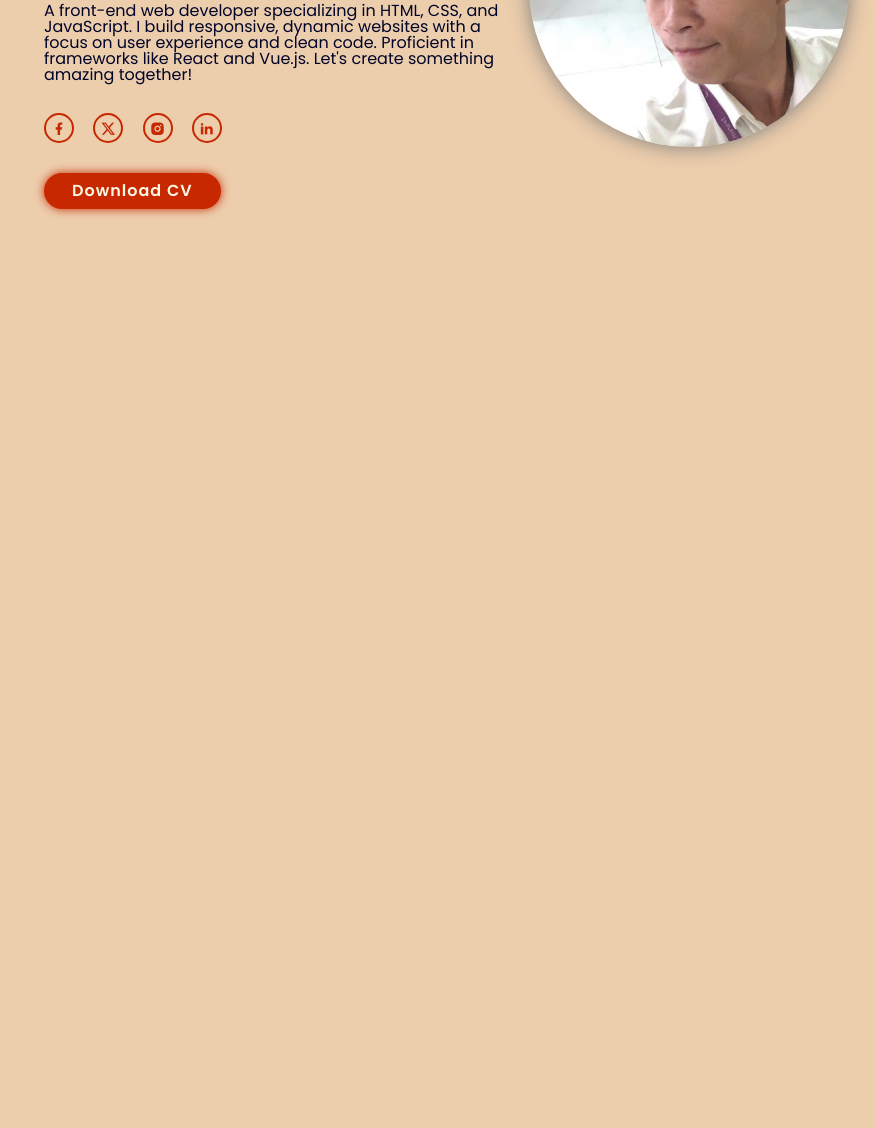
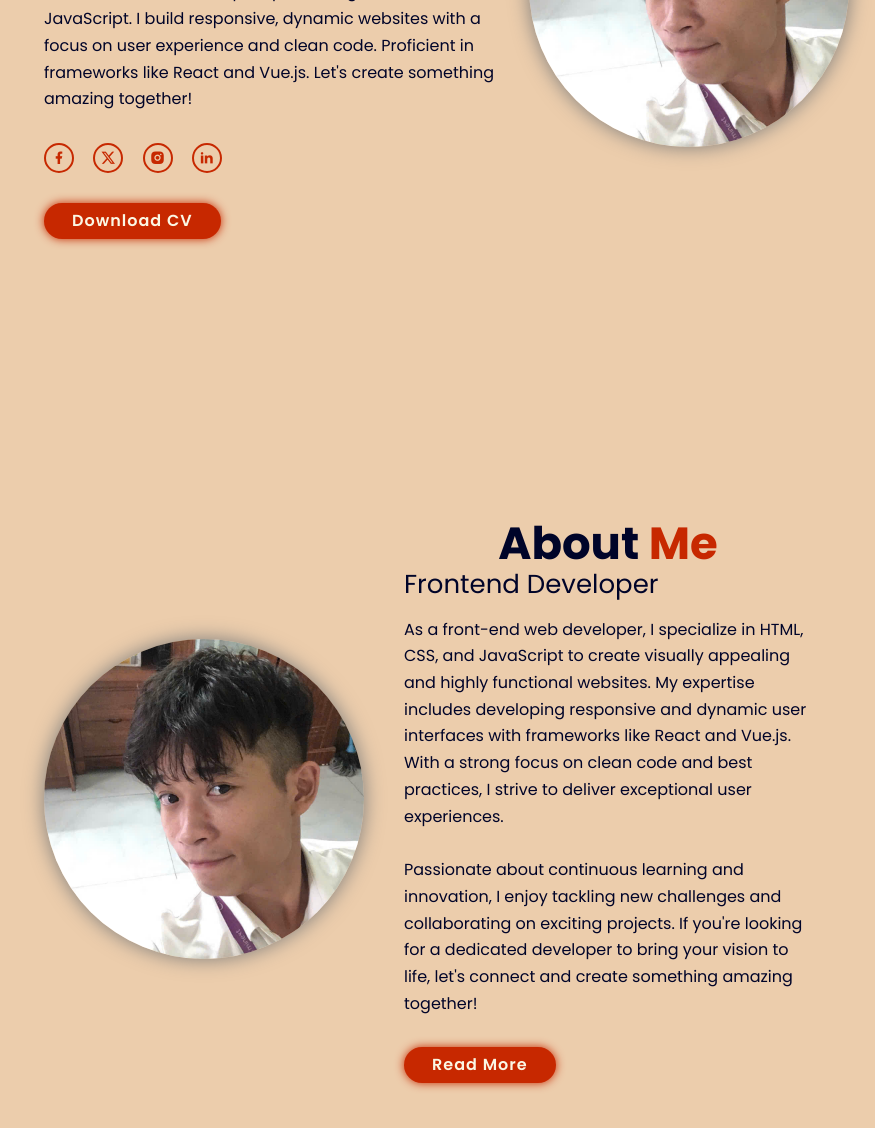
Before and after one commit to TranVuHoang/htmlcssjs-project-01-portfolio, a plain HTML site: page index.html in a window 1280 px wide. Shown: the part 440-1568 px from the top of the page, without its empty margins (212-1087 px from the left). Before the commit the page ends 800 px from the top, so only its background shows below. Drawn offline with nearby package versions, Linux system fonts and the light colour scheme.

Commit message:
create about section

```diff
--- a/assets/css/style.css
+++ b/assets/css/style.css
@@ -61,6 +61,20 @@ section {
   text-shadow: 0 0 1px currentColor;
 }
 
+.section-heading {
+  text-align: center;
+  font-size: 4.5rem;
+  font-weight: bold;
+}
+
+.section-img {
+  width: 25vw;
+  border-radius: 50%;
+  object-fit: cover;
+  box-shadow: 0 0 20px #7b7b7b;
+}
+
+
 /*--------------------------------------
 # header & navbar styling
 ----------------------------------------*/
@@ -120,11 +134,14 @@ section {
   color: var(--primary-color);
 }
 
+.home__icon-hand {
+  width: 25px;
+}
+
 .home__heading-desc {
   font-size: 3.2rem;
   font-weight: 700;
 }
-
 
 .home__heading-desc span {
   color: var(--primary-color);
@@ -134,6 +151,7 @@ section {
   margin-top: 20px;
   font-size: 1.6rem;
   width: 455px;
+  line-height: 1.67;
 }
 
 /* .home__socials {
@@ -165,10 +183,6 @@ section {
 }
 
 .home__img {
-  width: 25vw;
-  border-radius: 50%;
-  object-fit: cover;
-  box-shadow: 0 0 20px #7b7b7b;
   animation: floatImage 4s ease-in-out infinite;
 }
 
@@ -189,6 +203,36 @@ section {
 /*--------------------------------------
 # about section styling
 ----------------------------------------*/
+.about {
+  display: flex;
+  align-items: center;
+  justify-content: space-between;
+  gap: 4rem;
+  bottom: var(--section-color);
+}
+
+.about__heading-title {
+  line-height: 1.2;
+}
+
+.heading-text {
+  color: var(--primary-color);
+}
+
+.about__heading-desc {
+  font-size: 2.6rem;
+}
+
+.section-desc{
+  margin: 2rem 0 3rem;
+  font-size: 1.6rem;
+  line-height: 1.67;
+}
+
+.about__img {
+  /* flex-shrink: 1; */
+  height: 25vw;
+}
 
 /*--------------------------------------
 # services section styling
--- a/assets/js/main.js
+++ b/assets/js/main.js
@@ -2,7 +2,7 @@
 # Type js
 -------------------------------------*/
 const typeHome = new Typed(".multiple-text", {
-    strings: ['Frontend Developer', 'AI Engineering', 'Bad Boy'],
+    strings: ['Frontend Developer', 'AI Engineering', 'Good Boy'],
     typeSpeed: 100,
     backSpeed: 100,
     backDelay: 1000,
--- a/index.html
+++ b/index.html
@@ -43,7 +43,14 @@
     <!------------ home section start ------------>
     <section id="home" class="home">
       <div class="home__content">
-        <h4 class="home__heading-welcome">Hi, Its Me</h4>
+        <h4 class="home__heading-welcome">
+          Hi, Its Me
+          <img
+            src="https://user-images.githubusercontent.com/18350557/176309783-0785949b-9127-417c-8b55-ab5a4333674e.gif"
+            alt="shake hand"
+            class="home__icon-hand"
+          />
+        </h4>
         <h1 class="home__heading-name">Hoàng IT đẹp trai</h1>
         <h3 class="home__heading-desc">
           And I'm a <span class="multiple-text" contenteditable="true"></span>
@@ -75,11 +82,45 @@
         <img
           src="./assets/images/HT.png"
           alt="Hoang IT dep trai"
-          class="home__img"
+          class="section-img home__img"
         />
       </div>
     </section>
     <!------------ home section end ------------>
+
+    <!------------ about section start ------------>
+    <section id="about" class="about">
+      <div class="about__media">
+        <img
+          src="./assets/images/HT.png"
+          alt="Hoàng IT đẹp trai"
+          class="section-img about__img"
+        />
+      </div>
+
+      <div class="about__content">
+        <h2 class="section-heading about__heading-title">
+          About <span class="heading-text">Me</span>
+        </h2>
+        <h3 class="about__heading-desc">Frontend Developer</h3>
+        <p class="section-desc about__desc">
+          As a front-end web developer, I specialize in HTML, CSS, and
+          JavaScript to create visually appealing and highly functional
+          websites. My expertise includes developing responsive and dynamic user
+          interfaces with frameworks like React and Vue.js. With a strong focus
+          on clean code and best practices, I strive to deliver exceptional user
+          experiences.
+          <br />
+          <br />
+          Passionate about continuous learning and innovation, I enjoy tackling
+          new challenges and collaborating on exciting projects. If you're
+          looking for a dedicated developer to bring your vision to life, let's
+          connect and create something amazing together!
+        </p>
+        <a href="#read-more" class="btn about__btn">Read More</a>
+      </div>
+    </section>
+    <!------------ about section start ------------>
 
     <!-- type js -->
     <script src="https://unpkg.com/typed.js@2.1.0/dist/typed.umd.js"></script>
```
